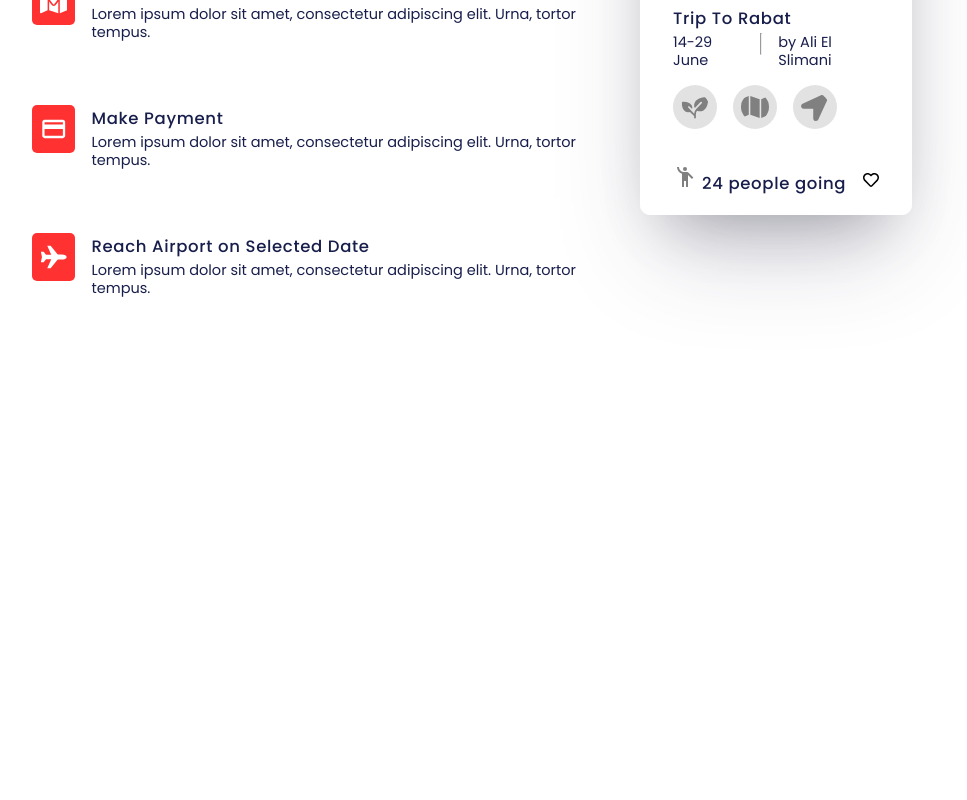
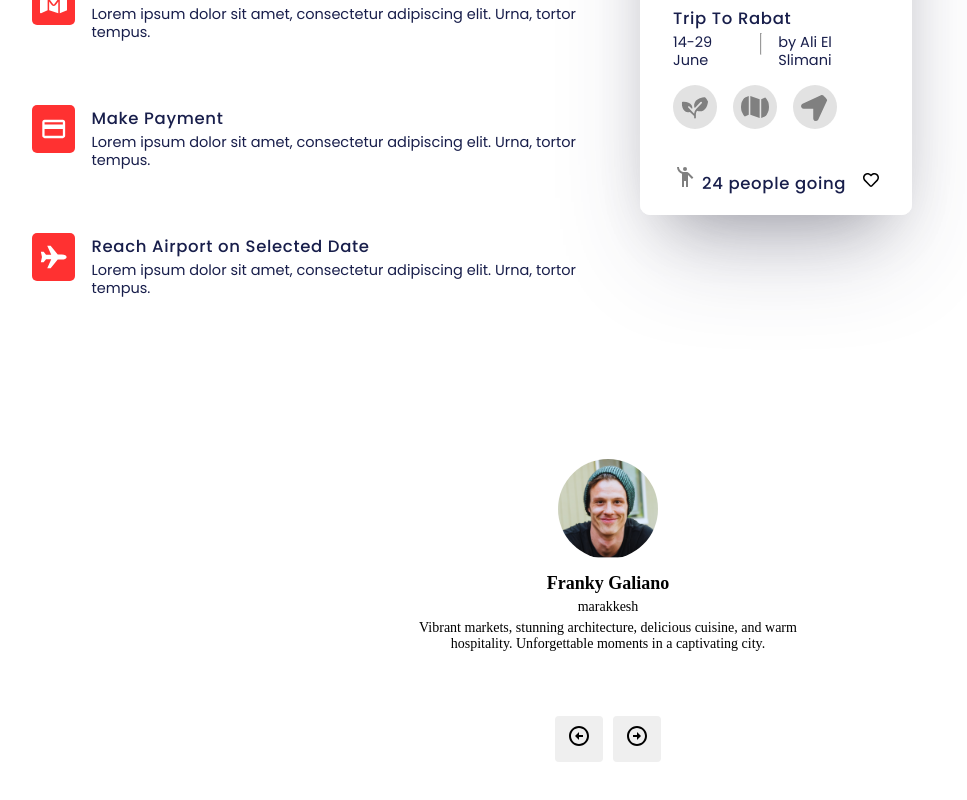
Before and after one commit to alienfoxx/bado-travel-agency, a React (Create React App) app: page / in a window 1280 px wide. Shown: the part 2104-2904 px from the top of the page, without its empty margins (32-999 px from the left). Before the commit the page ends 2563 px from the top, so only its background shows below. Built offline with nearby package versions, Linux system fonts and the light colour scheme; the HTML template or start-up script is replaced by a standard one.

Commit message:
add the testmonial section /componenet

```diff
--- a/src/App.js
+++ b/src/App.js
@@ -5,6 +5,7 @@ import Categories from './compoenent/Categories/Categories';
 import Destination from './compoenent/Destination/Destination';
 import Hero from './compoenent/Hero/Hero';
 import Navbar from './compoenent/Navbar/Navbar';
+import Testemonials from './compoenent/Testemonials/Testemonials';
 
 function App() {
   return (
@@ -14,6 +15,7 @@ function App() {
       <Categories/>
       <Destination/>
       <Booking/>
+      <Testemonials/>
     </div>
   );
 }
--- /dev/null
+++ b/src/compoenent/Testemonials/Testemonials.css
@@ -0,0 +1,47 @@
+.testimonial-carousel {
+  width: 400px; /* Adjust the width as needed */
+  margin: 0 auto;
+  text-align: center;
+  transition: all 0.5s ease;
+}
+
+.testimonial {
+  margin-bottom: 4rem;
+  transition: all 0.5s ease;
+}
+
+.testimonial img {
+  width: 100px; /* Adjust the image size as desired */
+  border-radius: 50%;
+}
+
+.testimonial h3 {
+  margin-top: 10px;
+  font-size: 18px;
+}
+
+.testimonial p {
+  margin-top: 5px;
+  font-size: 14px;
+}
+
+.carousel-buttons {
+  display: flex;
+  justify-content: center;
+  margin-top: 10px;
+  margin-bottom: 4rem;
+}
+
+.carousel-buttons button {
+  margin: 0 5px;
+  padding: 8px 12px;
+  background-color: none;
+  font-size: 24px;
+  border: none;
+  border-radius: 4px;
+  cursor: pointer;
+}
+
+.carousel-buttons button:hover {
+  background-color: #aaa;
+}
--- /dev/null
+++ b/src/compoenent/Testemonials/Testemonials.jsx
@@ -0,0 +1,47 @@
+import "./Testemonials.css";
+import { testemonials } from "../../constant/data";
+import { useState } from "react";
+import {
+  BiLeftArrow,
+  BiLeftArrowCircle,
+  BiRightArrowCircle,
+} from "react-icons/bi";
+
+const TestimonialCarousel = () => {
+  const [currentSlide, setCurrentSlide] = useState(0);
+
+  const handlePrevSlide = () => {
+    setCurrentSlide((prevSlide) =>
+      prevSlide === 0 ? testemonials.length - 1 : prevSlide - 1
+    );
+  };
+
+  const handleNextSlide = () => {
+    setCurrentSlide((prevSlide) =>
+      prevSlide === testemonials.length - 1 ? 0 : prevSlide + 1
+    );
+  };
+
+  const testimonial = testemonials[currentSlide];
+
+  return (
+    <div className="testimonial-carousel">
+      <div className="testimonial">
+        <img src={testimonial.image} alt="Testimonial" />
+        <h3>{testimonial.name}</h3>
+        <p>{testimonial.destination}</p>
+        <p>{testimonial.comment}</p>
+      </div>
+      <div className="carousel-buttons">
+        <button onClick={handlePrevSlide}>
+          <BiLeftArrowCircle />
+        </button>
+        <button onClick={handleNextSlide}>
+          <BiRightArrowCircle />
+        </button>
+      </div>
+    </div>
+  );
+};
+
+export default TestimonialCarousel;
--- /dev/null
+++ b/src/constant/data.js
@@ -0,0 +1,25 @@
+import images from "./images";
+
+export const testemonials = [
+  {
+    image: images.tesmonial1,
+    name: "Franky Galiano",
+    destination: "marakkesh",
+    comment:
+      "Vibrant markets, stunning architecture, delicious cuisine, and warm hospitality. Unforgettable moments in a captivating city.",
+  },
+  {
+    image: images.tesmonial2,
+    name: " Omar Fathi",
+    destination: "north morocco",
+    comment:
+      "  A captivating blend of vibrant cities, tranquil coastal towns, rich heritage. Tangier's bustling medina, Chefchaouen's scenic beauty - unforgettable experiences in a diverse region..",
+  },
+  {
+    image: images.tesmonial3,
+    name: " Sarah Lopez",
+    destination: "rabat",
+    comment:
+      "  A captivating capital where modernity meets Moroccan tradition. The ancient medina, historic landmarks, and vibrant culture create an enchanting atmosphere. A truly memorable experience awaits in this charming city",
+  },
+];
```
Also changed, not shown: src/constant/images.js (+9 -2 lines), src/assests/testimonial-2.png (added), src/assests/testmonial-3.png (added).
